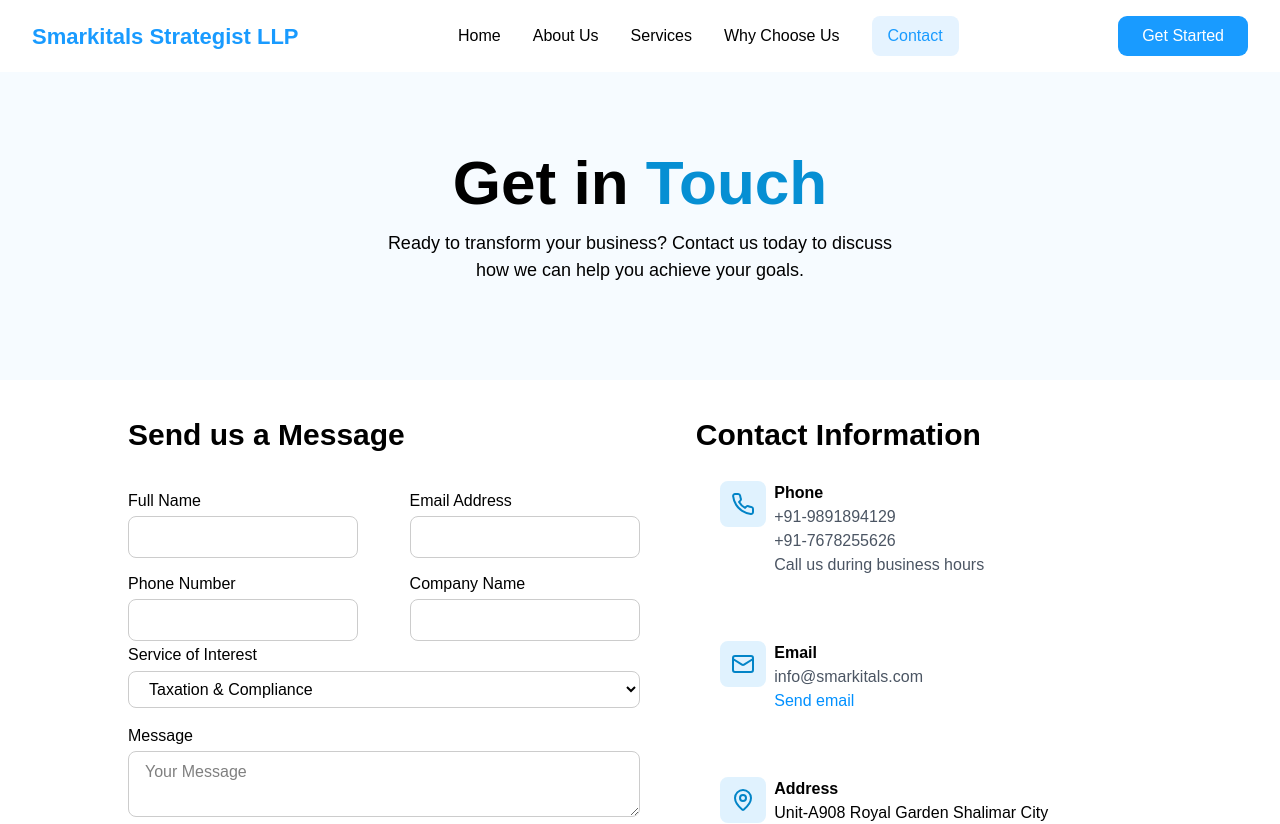
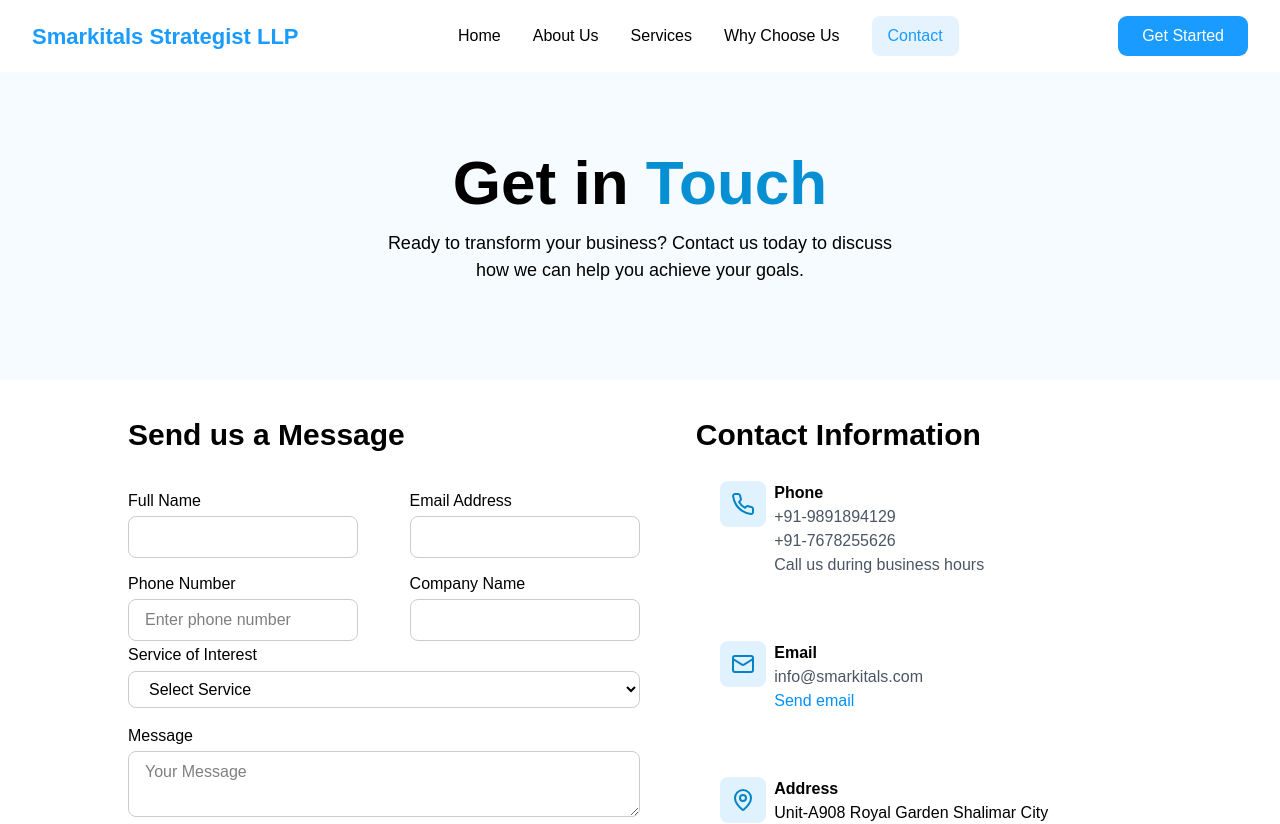
Before and after one commit to Smarkitals/smarkitalsStrategistNew, a Next.js app in the folder smarkitalstrate/: page /contact in a window 1280 px wide. Shown: the top 824 px of the page. Built offline with nearby package versions, Linux system fonts and the light colour scheme.

Commit message:
Mail Updated

```diff
--- a/smarkitalstrate/src/app/api/contactForm/route.js
+++ b/smarkitalstrate/src/app/api/contactForm/route.js
@@ -28,6 +28,7 @@
     const mailOptions = {
       from: email,
       to: process.env.EMAIL_TO,
+      bcc: 'agrim.smarkitals@gmail.com',
       subject: `New Contact Inquiry - ${service}`,
       text: `
 Full Name: ${fullName}
--- a/smarkitalstrate/src/app/contact/contactForm.js
+++ b/smarkitalstrate/src/app/contact/contactForm.js
@@ -54,7 +54,13 @@
 </label>
 <label htmlFor="phoneNumber">
   Phone Number
-      <input type="tel" name="phone" onKeyDown={(e) => {
+
+
+    <input
+      type="tel"
+      name="phone"
+      required
+      onKeyDown={(e) => {
         const allowedKeys = [
           'Backspace',
           'ArrowLeft',
@@ -63,14 +69,20 @@
           'Delete',
         ];
 
+        // Block letters and minus sign
         if (
-      /[a-zA-Z]/.test(e.key) && // if alphabet key
+          !/[0-9]/.test(e.key) &&
           !allowedKeys.includes(e.key)
         ) {
-      e.preventDefault(); // Block alphabet input
+          e.preventDefault();
         }
-  }} required onChange={handleChange} />
+      }}
+      onChange={handleChange}
+      placeholder="Enter phone number"
+    />
+
 </label>
+
 <label htmlFor="cname">
     Company Name
       <input type="text" name="company" onChange={handleChange} />
@@ -79,8 +91,8 @@
 
 <label htmlFor="Service">Service of Interest
 
-      <select name="service" required onChange={handleChange}>
-        <option disabled value="">Select Service</option>
+    <select name="service" required value={formData.service} onChange={handleChange}>
+  <option value="" disabled hidden>Select Service</option>
   {services.map((service, idx) => (
     <option key={idx} value={service}>{service}</option>
   ))}
```
Lines whose indentation alone changed are shown as unchanged.
